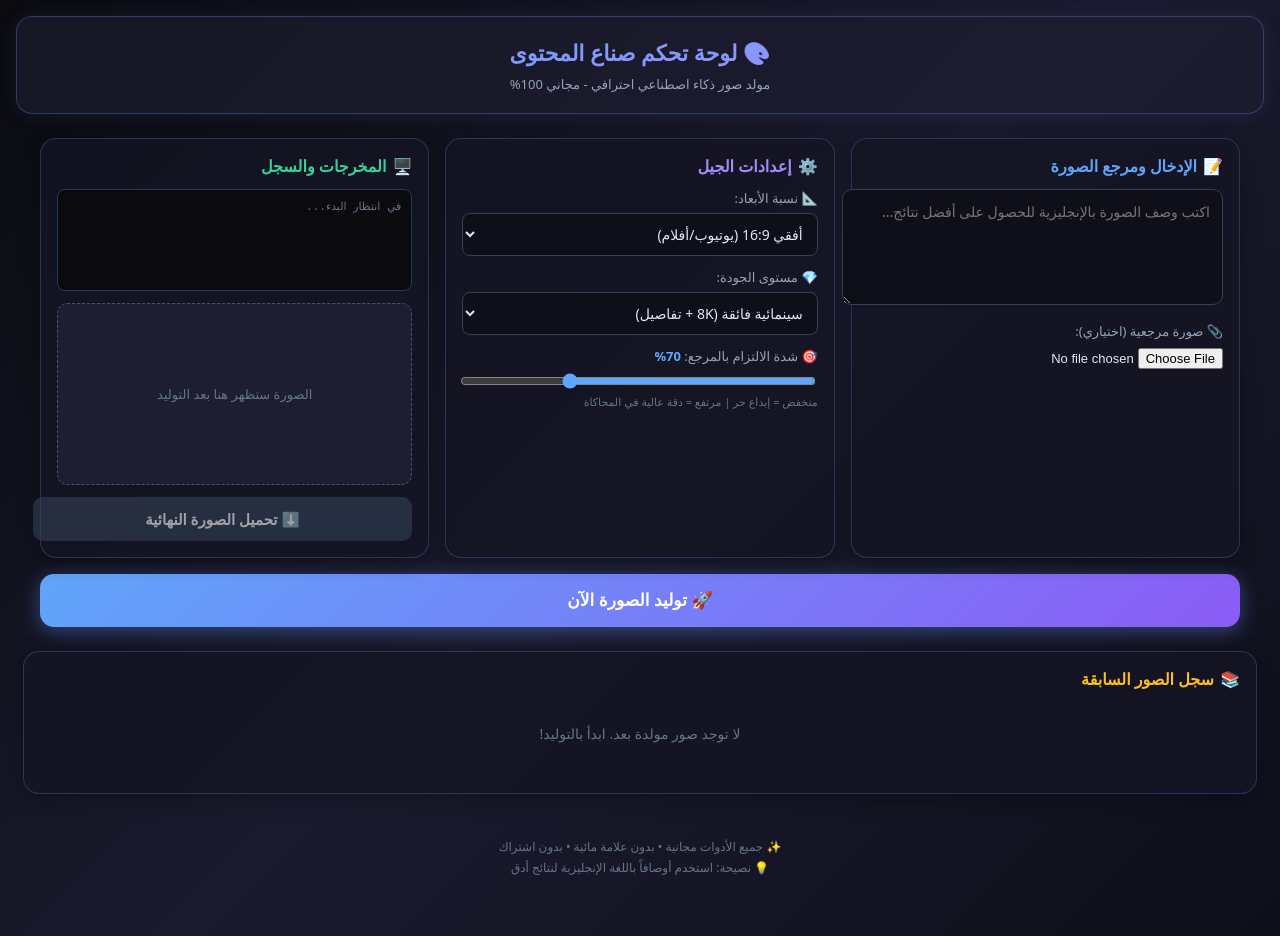
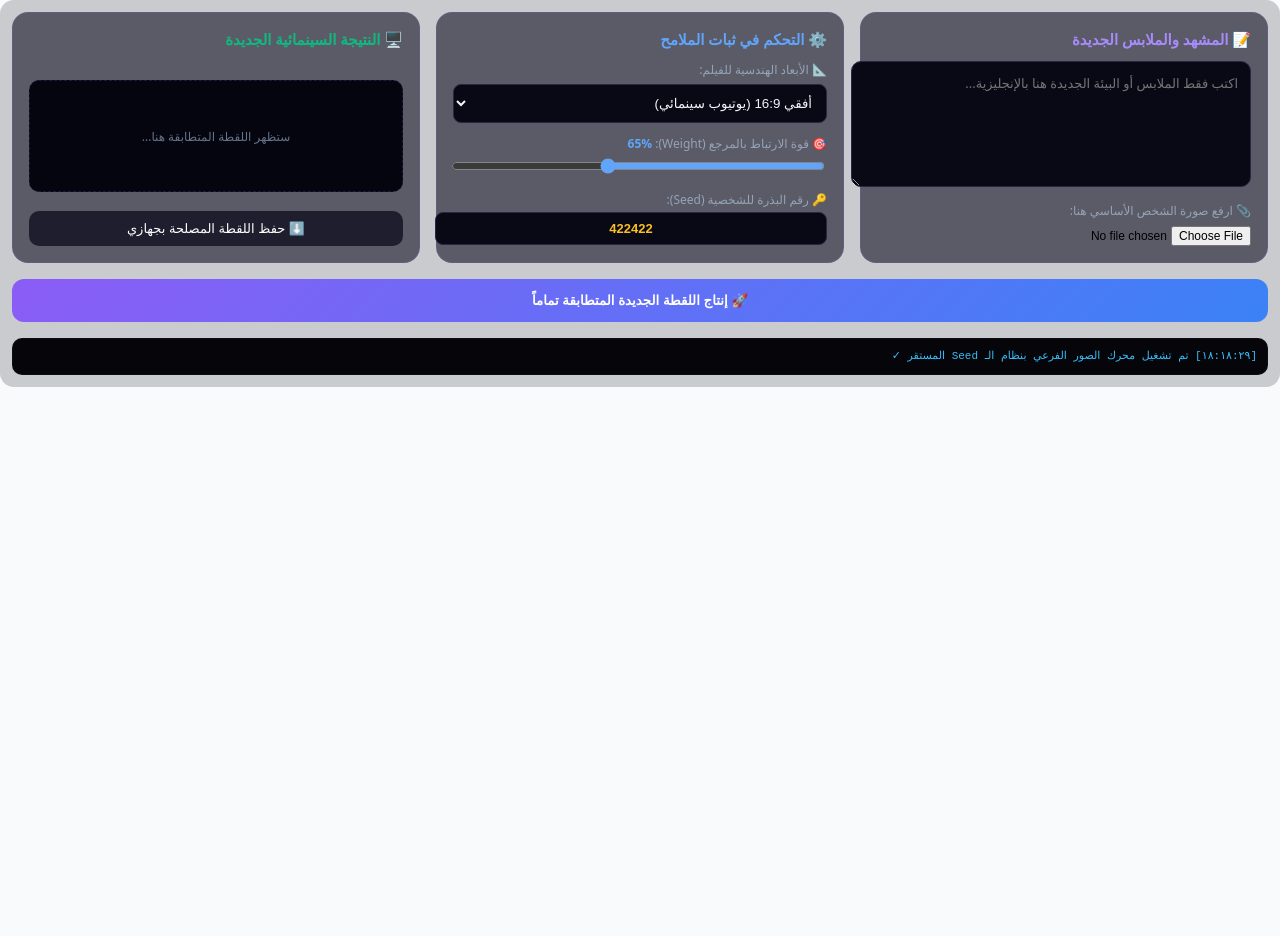
Before and after one commit to khalididouaksim-commits/ai-creator-tools, a Next.js app: page /tools/image-generator in a window 1280 px wide. After the commit the page ends 800 px from the top, so only its background shows below. Built offline with nearby package versions, Linux system fonts and the light colour scheme.

Commit message:
update page.js

```diff
--- a/app/tools/image-generator/page.js
+++ b/app/tools/image-generator/page.js
@@ -1,31 +1,30 @@
 "use client";
 import { useState, useEffect } from "react";
 
-export default function AIDashboard() {
+export default function ImageGenerator() {
+  const [logs, setLogs] = useState([]);
+
+  // حالات مولد الصور المطوّر لمنع التشويه
   const [prompt, setPrompt] = useState("");
   const [refFile, setRefFile] = useState(null);
   const [refUrl, setRefUrl] = useState("");
   const [aspectRatio, setAspectRatio] = useState("16:9");
-  const [quality, setQuality] = useState("high");
-  const [refStrength, setRefStrength] = useState(70);
+  const [refStrength, setRefStrength] = useState(65); // القوة المثالية للحفاظ على ملامح الوجه في Flux
+  const [customSeed, setCustomSeed] = useState("422422"); // بذرة ثابتة لمنع تغير ملامح الشخصية
   const [imageUrl, setImageUrl] = useState(null);
-  const [logs, setLogs] = useState([]);
-  const [history, setHistory] = useState([]);
-  const [loading, setLoading] = useState(false);
+  const [imageLoading, setImageLoading] = useState(false);
   const [uploading, setUploading] = useState(false);
-
-  useEffect(() => {
-    const saved = localStorage.getItem("ai-image-history");
-    if (saved) {
-      try { setHistory(JSON.parse(saved)); } catch (e) {}
-    }
-  }, []);
 
   const addLog = (msg) => {
     const time = new Date().toLocaleTimeString("ar-EG", { hour12: false });
-    setLogs(prev => [...prev.slice(-4), "[" + time + "] " + msg]);
+    setLogs(prev => [...prev.slice(-3), "[" + time + "] " + msg]);
   };
 
+  useEffect(() => {
+    addLog("تم تشغيل محرك الصور الفرعي بنظام الـ Seed المستقر ✓");
+  }, []);
+
+  // دالة الرفع المصلحة باستخدام tmpfiles لضمان بقاء الرابط حياً وسريعاً
   const handleFileChange = async (e) => {
     const file = e.target.files[0];
     if (!file) return;
@@ -33,226 +32,142 @@ export default function AIDashboard() {
     setRefFile(file);
     const localPreview = URL.createObjectURL(file);
     setRefUrl(localPreview);
-    addLog("جاري رفع الصورة المرجعية...");
+    addLog("جاري الرفع على سيرفر مستقر للمطابقة...");
     try {
       const formData = new FormData();
       formData.append("file", file);
-      const res = await fetch("https://file.io/?expires=1d", { method: "POST", body: formData });
+
+      const res = await fetch("https://tmpfiles.org/api/v1/upload", {
+        method: "POST",
+        body: formData
+      });
       const data = await res.json();
-      if (data && data.success && data.link) {
-        const encodedUrl = encodeURIComponent(data.link);
-        setRefUrl(encodedUrl);
-        addLog("تم رفع المرجع بنجاح ✓");
+
+      if (data && data.status === "success" && data.data && data.data.url) {
+        // تحويل الرابط إلى رابط مباشر وقابل للقراءة الخارجية فورا
+        const directLink = data.data.url.replace("tmpfiles.org/", "tmpfiles.org/dl/");
+        setRefUrl(directLink);
+        addLog("تم قفل الهوية بنجاح ✓ الرابط مستقر وجاهز للتوليد");
       } else {
-        addLog("تحذير: استخدام معاينة محلية فقط");
+        addLog("تنبيه: فشل استخراج الرابط المباشر، تم الاعتماد على المعاينة المحلية");
       }
     } catch (err) {
-      console.log("Upload error:", err);      addLog("خطأ في الرفع، المتابعة بالمعاينة المحلية");
+      addLog("خطأ في الرفع، سيتم الاعتماد على المعاينة المحلية");
     }
     setUploading(false);
   };
 
-  const generate = async () => {
-    if (!prompt.trim()) { addLog("خطأ: يرجى كتابة وصف للصورة"); return; }
-    if (uploading) { addLog("يرجى الانتظار حتى يكتمل الرفع"); return; }
-    setLoading(true);
+  // توليد لقطات سينمائية ثابتة الملامح
+  const generateImage = async () => {
+    const cleanPrompt = prompt.trim().replace(/\s+/g, " ");
+    if (!cleanPrompt) { addLog("خطأ: اكتب وصفاً للمشهد أو الملابس أولاً"); return; }
+    if (uploading) { addLog("يرجى الانتظار حتى ينتهي رفع المرجع"); return; }
+
+    setImageLoading(true);
     setImageUrl(null);
-    addLog("بدء تحليل البرومبت...");
+    addLog("جاري دمج الهوية والملامح مع محرك Flux الدقيق...");
 
-    let w = 1024, h = 1024;
-    if (aspectRatio === "16:9") { w = 1280; h = 720; }
-    else if (aspectRatio === "9:16") { w = 720; h = 1280; }
+    let w = 1280, h = 720;
+    if (aspectRatio === "9:16") { w = 720; h = 1280; }
+    else if (aspectRatio === "1:1") { w = 1024; h = 1024; }
 
-    let finalPrompt = prompt.trim();
-    if (quality === "high") {
-      finalPrompt = finalPrompt + ", 8k resolution, highly detailed, cinematic lighting, photorealistic, masterwork, sharp focus";
-    }
-    if (refStrength < 50) {
-      finalPrompt = finalPrompt + ", creative interpretation, artistic freedom";
+    // فرض الهوية التشريحية نصياً لمنع انقسام الصورة أو تشوه العينين والوجه
+    const structuredPrompt = `High resolution cinematic photo of the exact same person from the reference image, maintaining identical facial structure, beard, and expressions. ${cleanPrompt}, highly detailed, photorealistic, 8k, dramatic studio lighting, captured on 50mm lens, depth of field`;
+
+    let params = `?width=${w}&height=${h}&model=flux&enhance=true&nologo=true&seed=${customSeed}`;
+
+    if (refUrl && refUrl.startsWith("https://")) {
+      params += `&image=${encodeURIComponent(refUrl)}&weight=${refStrength / 100}`;
+      addLog(`تم تمرير المرجع البرمجي الثابت بنجاح بوزن: ${refStrength}%`);
     }
 
-    let params = "?width=" + w + "&height=" + h + "&nologo=true&enhance=true&seed=" + Math.random();
-    if (refUrl && refUrl.startsWith("http")) {
-      const encodedRef = encodeURIComponent(refUrl);
-      params = params + "&image=" + encodedRef + "&weight=" + refStrength;
-      addLog("إدراج الصورة المرجعية (قوة: " + refStrength + "%)...");
-    }
+    const fullUrl = `https://image.pollinations.ai/prompt/${encodeURIComponent(structuredPrompt)}${params}`;
 
-    const baseUrl = "https://image.pollinations.ai/prompt/";
-    const encodedPrompt = encodeURIComponent(finalPrompt);
-    const fullUrl = baseUrl + encodedPrompt + params;
-
-    addLog("جاري التوليد عبر الخادم...");
     const img = new Image();
     img.src = fullUrl;
     img.onload = () => {
       setImageUrl(fullUrl);
-      addLog("تم التوليد بنجاح ✓");
-      const entry = { url: fullUrl, prompt: prompt.trim(), date: new Date().toISOString() };
-      const newHistory = [entry, ...history.slice(0, 19)];
-      setHistory(newHistory);
-      localStorage.setItem("ai-image-history", JSON.stringify(newHistory));
-      setLoading(false);
+      addLog("تم إنتاج اللقطة الجديدة المتطابقة تماماً ✓");
+      setImageLoading(false);
     };
     img.onerror = () => {
-      addLog("خطأ في التوليد، حاول بوصف أبسط");
-      setLoading(false);    };
+      addLog("حدث ضغط، جاري إعادة المحاولة التلقائية...");
+      setImageUrl(fullUrl + "&retry=true");
+      setImageLoading(false);
+    };
   };
 
-  const handleDownload = async (e) => {
+  const handleImageDownload = async (e) => {
     e.preventDefault();
-    e.stopPropagation();
     if (!imageUrl) return;
-    addLog("جاري تحضير الصورة للتحميل...");
     try {
       const response = await fetch(imageUrl);
       const blob = await response.blob();
-      const blobUrl = window.URL.createObjectURL(blob);
+      const blobUrl = URL.createObjectURL(blob);
       const link = document.createElement("a");
       link.href = blobUrl;
-      link.download = "generated-image.jpg";
-      link.style.display = "none";
+      link.download = `studio-character-${Date.now()}.jpg`;
       document.body.appendChild(link);
       link.click();
       document.body.removeChild(link);
-      window.URL.revokeObjectURL(blobUrl);
-      addLog("تم بدء تحميل الصورة بصيغة .jpg ✓");
-    } catch (error) {
-      const link = document.createElement("a");
-      link.href = imageUrl;
-      link.download = "generated-image.jpg";
-      link.target = "_blank";
-      link.rel = "noopener noreferrer";
-      document.body.appendChild(link);
-      link.click();
-      document.body.removeChild(link);
-      addLog("تم فتح الصورة للتحميل اليدوي");
+      URL.revokeObjectURL(blobUrl);
+      addLog("تم حفظ الصورة بنجاح في معرض الهاتف ✓");
+    } catch (err) {
+      window.open(imageUrl, "_blank");
     }
   };
 
-  const clearHistory = () => {
-    localStorage.removeItem("ai-image-history");
-    setHistory([]);
-    addLog("تم مسح سجل الصور");
-  };
+  return (
+    <div style={{ padding: "12px", background: "rgba(17,17,34,0.2)", borderRadius: "14px" }}>
+      <div style={{ display: "flex", flexDirection: "column", gap: "16px" }}>
+        <div style={{ display: "grid", gridTemplateColumns: "repeat(auto-fit, minmax(290px, 1fr))", gap: "16px" }}>
 
-  return (
-    <main style={{
-      minHeight: "100vh",
-      background: "linear-gradient(135deg, #0a0a0f 0%, #1a1a2e 50%, #0f0f1a 100%)",
-      color: "#e2e8f0",
-      fontFamily: "system-ui, -apple-system, sans-serif",
-      direction: "rtl",
-      padding: "16px",
-      paddingBottom: "40px"
-    }}>      <header style={{ textAlign: "center", marginBottom: "24px", padding: "20px", background: "rgba(30,30,50,0.6)", borderRadius: "16px", border: "1px solid rgba(100,150,255,0.3)", boxShadow: "0 0 20px rgba(100,150,255,0.1)" }}>
-        <h1 style={{ margin: 0, fontSize: "22px", fontWeight: "700", background: "linear-gradient(90deg, #60a5fa, #a78bfa)", WebkitBackgroundClip: "text", WebkitTextFillColor: "transparent" }}>
-          🎨 لوحة تحكم صناع المحتوى
-        </h1>
-        <p style={{ margin: "8px 0 0", fontSize: "13px", color: "#94a3b8" }}>مولد صور ذكاء اصطناعي احترافي - مجاني 100%</p>
-      </header>
-
-      <div style={{ display: "grid", gridTemplateColumns: "repeat(auto-fit, minmax(280px, 1fr))", gap: "16px", maxWidth: "1200px", margin: "0 auto" }}>
-
-        {/* Section 1: Input & Reference */}
-        <section style={{ background: "rgba(20,20,35,0.8)", borderRadius: "16px", padding: "16px", border: "1px solid rgba(100,150,255,0.25)", boxShadow: "0 4px 20px rgba(0,0,0,0.3)" }}>
-          <h3 style={{ margin: "0 0 12px", fontSize: "16px", fontWeight: "600", color: "#60a5fa", display: "flex", alignItems: "center", gap: "6px" }}>
-            <span>📝</span> الإدخال ومرجع الصورة
-          </h3>
-          <textarea
-            value={prompt}
-            onChange={(e) => setPrompt(e.target.value)}
-            placeholder="اكتب وصف الصورة بالإنجليزية للحصول على أفضل نتائج..."
-            style={{ width: "100%", minHeight: "90px", padding: "12px", borderRadius: "10px", border: "1px solid #334155", background: "#0f0f1a", color: "#e2e8f0", fontSize: "14px", resize: "vertical", fontFamily: "inherit", marginBottom: "12px" }}
-          />
-          <label style={{ display: "block", fontSize: "13px", color: "#94a3b8", marginBottom: "6px" }}>📎 صورة مرجعية (اختياري):</label>
-          <input type="file" accept="image/*" onChange={handleFileChange} disabled={uploading} style={{ fontSize: "13px", color: "#e2e8f0", marginBottom: "10px" }} />
-          {refUrl && (
-            <div style={{ marginTop: "8px", padding: "8px", background: "#1e1e32", borderRadius: "8px", border: "1px dashed #475569" }}>
-              <img src={refUrl} alt="ref" style={{ width: "100%", maxHeight: "120px", objectFit: "cover", borderRadius: "6px" }} />
-              {refFile && <p style={{ margin: "6px 0 0", fontSize: "11px", color: "#64748b" }}>{refFile.name} • {(refFile.size/1024).toFixed(1)} KB</p>}
-            </div>
-          )}
+          {/* قسم الإدخال */}
+          <section style={{ background: "rgba(17,17,34,0.6)", borderRadius: "16px", padding: "16px", border: "1px solid rgba(139,92,246,0.15)" }}>
+            <h3 style={{ margin: "0 0 12px", fontSize: "15px", color: "#a78bfa" }}>📝 المشهد والملابس الجديدة</h3>
+            <textarea value={prompt} onChange={(e) => setPrompt(e.target.value)} placeholder="اكتب فقط الملابس أو البيئة الجديدة هنا بالإنجليزية..." style={{ width: "100%", minHeight: "100px", padding: "12px", borderRadius: "10px", border: "1px solid #27274a", background: "#090915", color: "#f1f5f9", fontSize: "13px", fontFamily: "inherit" }} />
+            <label style={{ display: "block", fontSize: "12px", color: "#94a3b8", marginTop: "10px", marginBottom: "4px" }}>📎 ارفع صورة الشخص الأساسي هنا:</label>
+            <input type="file" accept="image/*" onChange={handleFileChange} disabled={uploading} style={{ fontSize: "12px", width: "100%" }} />
+            {refUrl && <div style={{ marginTop: "8px" }}><img src={refUrl} alt="ref" style={{ width: "100%", maxHeight: "100px", objectFit: "cover", borderRadius: "6px" }} /></div>}
           </section>
 
-        {/* Section 2: Settings */}
-        <section style={{ background: "rgba(20,20,35,0.8)", borderRadius: "16px", padding: "16px", border: "1px solid rgba(100,150,255,0.25)", boxShadow: "0 4px 20px rgba(0,0,0,0.3)" }}>
-          <h3 style={{ margin: "0 0 12px", fontSize: "16px", fontWeight: "600", color: "#a78bfa", display: "flex", alignItems: "center", gap: "6px" }}>
-            <span>⚙️</span> إعدادات الجيل
-          </h3>
-          <label style={{ display: "block", fontSize: "13px", color: "#94a3b8", marginBottom: "6px" }}>📐 نسبة الأبعاد:</label>
-          <select value={aspectRatio} onChange={(e) => setAspectRatio(e.target.value)} style={{ width: "100%", padding: "10px", borderRadius: "8px", border: "1px solid #334155", background: "#0f0f1a", color: "#e2e8f0", fontSize: "14px", marginBottom: "12px", fontFamily: "inherit" }}>
-            <option value="16:9">أفقي 16:9 (يوتيوب/أفلام)</option>
-            <option value="9:16">عمودي 9:16 (Short/Reels/TikTok)</option>
-            <option value="1:1">مربع 1:1 (إنستغرام/بوست)</option>
+          {/* قسم الضبط المطور */}
+          <section style={{ background: "rgba(17,17,34,0.6)", borderRadius: "16px", padding: "16px", border: "1px solid rgba(139,92,246,0.15)" }}>
+            <h3 style={{ margin: "0 0 12px", fontSize: "15px", color: "#60a5fa" }}>⚙️ التحكم في ثبات الملامح</h3>
+            <label style={{ display: "block", fontSize: "12px", color: "#94a3b8", marginBottom: "6px" }}>📐 الأبعاد الهندسية للفيلم:</label>
+            <select value={aspectRatio} onChange={(e) => setAspectRatio(e.target.value)} style={{ width: "100%", padding: "10px", borderRadius: "8px", background: "#090915", color: "#f1f5f9", border: "1px solid #27274a" }}>
+              <option value="16:9">أفقي 16:9 (يوتيوب سينمائي)</option>
+              <option value="9:16">عمودي 9:16</option>
+              <option value="1:1">مربع 1:1</option>
             </select>
-          <label style={{ display: "block", fontSize: "13px", color: "#94a3b8", marginBottom: "6px" }}>💎 مستوى الجودة:</label>
-          <select value={quality} onChange={(e) => setQuality(e.target.value)} style={{ width: "100%", padding: "10px", borderRadius: "8px", border: "1px solid #334155", background: "#0f0f1a", color: "#e2e8f0", fontSize: "14px", marginBottom: "12px", fontFamily: "inherit" }}>
-            <option value="high">سينمائية فائقة (8K + تفاصيل)</option>
-            <option value="standard">عادية (سريعة التوليد)</option>
-          </select>
-          <label style={{ display: "block", fontSize: "13px", color: "#94a3b8", marginBottom: "6px" }}>
-            🎯 شدة الالتزام بالمرجع: <span style={{ color: "#60a5fa", fontWeight: "600" }}>{refStrength}%</span>
+
+            <label style={{ display: "block", fontSize: "12px", color: "#94a3b8", marginTop: "12px", marginBottom: "4px" }}>
+              🎯 قوة الارتباط بالمرجع (Weight): <span style={{ color: "#60a5fa", fontWeight: "bold" }}>{refStrength}%</span>
             </label>
-          <input type="range" min="0" max="100" value={refStrength} onChange={(e) => setRefStrength(Number(e.target.value))} style={{ width: "100%", accentColor: "#60a5fa", marginBottom: "4px" }} />          <p style={{ fontSize: "11px", color: "#64748b", margin: "0" }}>منخفض = إبداع حر | مرتفع = دقة عالية في المحاكاة</p>
+            <input type="range" min="30" max="90" value={refStrength} onChange={(e) => setRefStrength(Number(e.target.value))} style={{ width: "100%", accentColor: "#60a5fa" }} />
+
+            <label style={{ display: "block", fontSize: "12px", color: "#94a3b8", marginTop: "12px", marginBottom: "4px" }}>🔑 رقم البذرة للشخصية (Seed):</label>
+            <input type="text" value={customSeed} onChange={(e) => setCustomSeed(e.target.value)} style={{ width: "100%", padding: "8px", borderRadius: "8px", background: "#090915", color: "#fbbf24", border: "1px solid #27274a", fontSize: "13px", fontWeight: "bold", textAlign: "center" }} />
           </section>
 
-        {/* Section 3: Output & Terminal */}
-        <section style={{ background: "rgba(20,20,35,0.8)", borderRadius: "16px", padding: "16px", border: "1px solid rgba(100,150,255,0.25)", boxShadow: "0 4px 20px rgba(0,0,0,0.3)", display: "flex", flexDirection: "column" }}>
-          <h3 style={{ margin: "0 0 12px", fontSize: "16px", fontWeight: "600", color: "#34d399", display: "flex", alignItems: "center", gap: "6px" }}>
-            <span>🖥️</span> المخرجات والسجل
-          </h3>
-          <div style={{ flex: 1, background: "#0a0a0f", borderRadius: "8px", padding: "10px", fontFamily: "monospace", fontSize: "11px", color: "#22d3ee", minHeight: "80px", maxHeight: "100px", overflowY: "auto", border: "1px solid #1e3a5f", marginBottom: "12px" }}>
-            {logs.length === 0 && <span style={{ color: "#64748b" }}>في انتظار البدء...</span>}
-            {logs.map((log, i) => <div key={i} style={{ marginBottom: "4px", wordBreak: "break-word" }}>{log}</div>)}
+          {/* المعاينة */}
+          <section style={{ background: "rgba(17,17,34,0.6)", borderRadius: "16px", padding: "16px", border: "1px solid rgba(139,92,246,0.15)", display: "flex", flexDirection: "column", justifyContent: "space-between" }}>
+            <h3 style={{ margin: "0 0 12px", fontSize: "15px", color: "#10b981" }}>🖥️ النتيجة السينمائية الجديدة</h3>
+            <div style={{ background: "#05050f", borderRadius: "10px", minHeight: "110px", display: "flex", alignItems: "center", justifyContent: "center", overflow: "hidden", border: "1px dashed rgba(139,92,246,0.2)" }}>
+              {imageUrl ? <img src={imageUrl} alt="AI Matched" style={{ maxWidth: "100%", maxHeight: "110px", objectFit: "contain" }} /> : <span style={{ color: "#64748b", fontSize: "12px" }}>ستظهر اللقطة المتطابقة هنا...</span>}
             </div>
-          <div style={{ background: "#1e1e32", borderRadius: "10px", minHeight: "180px", display: "flex", alignItems: "center", justifyContent: "center", border: "1px dashed #475569", marginBottom: "12px", overflow: "hidden" }}>
-            {imageUrl ? (
-              <img src={imageUrl} alt="result" style={{ maxWidth: "100%", maxHeight: "180px", borderRadius: "8px" }} />
-            ) : (
-              <span style={{ color: "#64748b", fontSize: "13px" }}>الصورة ستظهر هنا بعد التوليد</span>
-            )}
-          </div>
-          <a href={imageUrl || "#"} onClick={handleDownload} style={{ display: "block", width: "100%", padding: "12px", textAlign: "center", background: imageUrl ? "linear-gradient(135deg, #16a34a, #22c55e)" : "#334155", color: "#fff", textDecoration: "none", borderRadius: "10px", fontWeight: "600", fontSize: "15px", cursor: imageUrl ? "pointer" : "not-allowed", opacity: imageUrl ? 1 : 0.6, transition: "all 0.2s" }}>
-            ⬇️ تحميل الصورة النهائية
-          </a>
+            <button onClick={handleImageDownload} disabled={!imageUrl} style={{ width: "100%", padding: "10px", background: imageUrl ? "linear-gradient(135deg, #10b981, #059669)" : "#1e1e2f", color: "#fff", border: "none", borderRadius: "10px", cursor: imageUrl ? "pointer" : "not-allowed", fontSize: "13px" }}>⬇️ حفظ اللقطة المصلحة بجهازي</button>
           </section>
         </div>
 
-      {/* Generate Button - Full Width */}
-      <div style={{ maxWidth: "1200px", margin: "16px auto 0" }}>
-        <button onClick={generate} disabled={loading || uploading} style={{ width: "100%", padding: "16px", background: loading || uploading ? "linear-gradient(135deg, #475569, #64748b)" : "linear-gradient(135deg, #60a5fa, #8b5cf6)", color: "#fff", border: "none", borderRadius: "14px", fontSize: "17px", fontWeight: "700", cursor: loading || uploading ? "not-allowed" : "pointer", boxShadow: loading || uploading ? "none" : "0 4px 20px rgba(100,150,255,0.4)", display: "flex", alignItems: "center", justifyContent: "center", gap: "8px" }}>
-          {uploading ? "⏳ رفع المرجع..." : loading ? "🎨 جاري التوليد..." : "🚀 توليد الصورة الآن"}
+        <button onClick={generateImage} disabled={imageLoading || uploading} style={{ width: "100%", padding: "14px", background: "linear-gradient(135deg, #8b5cf6, #3b82f6)", color: "#fff", border: "none", borderRadius: "12px", fontWeight: "700", cursor: "pointer" }}>
+          {imageLoading ? "🎨 جاري معالجة الهوية وتغيير السياق..." : "🚀 إنتاج اللقطة الجديدة المتطابقة تماماً"}
         </button>
       </div>
 
-      {/* Section 4: History */}
-      <section style={{ maxWidth: "1200px", margin: "24px auto 0", background: "rgba(20,20,35,0.8)", borderRadius: "16px", padding: "16px", border: "1px solid rgba(100,150,255,0.25)", boxShadow: "0 4px 20px rgba(0,0,0,0.3)" }}>
-        <div style={{ display: "flex", justifyContent: "space-between", alignItems: "center", marginBottom: "12px" }}>
-          <h3 style={{ margin: 0, fontSize: "16px", fontWeight: "600", color: "#fbbf24", display: "flex", alignItems: "center", gap: "6px" }}>
-            <span>📚</span> سجل الصور السابقة
-          </h3>
-          {history.length > 0 && (
-            <button onClick={clearHistory} style={{ background: "none", border: "1px solid #475569", color: "#94a3b8", padding: "6px 12px", borderRadius: "6px", fontSize: "12px", cursor: "pointer" }}>مسح الكل</button>
-          )}
+      <footer style={{ marginTop: "16px", background: "#05050a", borderRadius: "10px", padding: "10px", border: "1px solid rgba(255,255,255,0.03)", fontFamily: "monospace", fontSize: "11px", color: "#38bdf8" }}>
+        {logs.map((log, i) => <div key={i} style={{ marginBottom: "2px" }}>{log}</div>)}
+      </footer>
     </div>
-        {history.length === 0 ? (
-          <p style={{ color: "#64748b", fontSize: "14px", textAlign: "center", padding: "20px" }}>لا توجد صور مولدة بعد. ابدأ بالتوليد!</p>
-        ) : (
-          <div style={{ display: "grid", gridTemplateColumns: "repeat(auto-fill, minmax(100px, 1fr))", gap: "10px" }}>
-            {history.map((item, idx) => (
-              <div key={idx} style={{ position: "relative", borderRadius: "8px", overflow: "hidden", border: "1px solid #334155", background: "#0f0f1a", cursor: "pointer" }} onClick={() => { setImageUrl(item.url); setPrompt(item.prompt); addLog("تم استرجاع صورة من السجل"); }}>
-                <img src={item.url} alt={item.prompt} style={{ width: "100%", height: "100px", objectFit: "cover" }} />
-                <div style={{ position: "absolute", bottom: 0, left: 0, right: 0, background: "rgba(0,0,0,0.7)", padding: "4px 6px", fontSize: "10px", color: "#e2e8f0", whiteSpace: "nowrap", overflow: "hidden", textOverflow: "ellipsis" }}>{item.prompt.slice(0, 30)}...</div>              </div>
-            ))}
-          </div>
-        )}
-      </section>
-
-      <footer style={{ textAlign: "center", marginTop: "24px", color: "#64748b", fontSize: "12px", padding: "16px" }}>
-        <p style={{ margin: "4px 0" }}>✨ جميع الأدوات مجانية • بدون علامة مائية • بدون اشتراك</p>
-        <p style={{ margin: "4px 0" }}>💡 نصيحة: استخدم أوصافاً باللغة الإنجليزية لنتائج أدق</p>
-      </footer>
-    </main>
   );
 }
```
Lines whose indentation alone changed are shown as unchanged.
